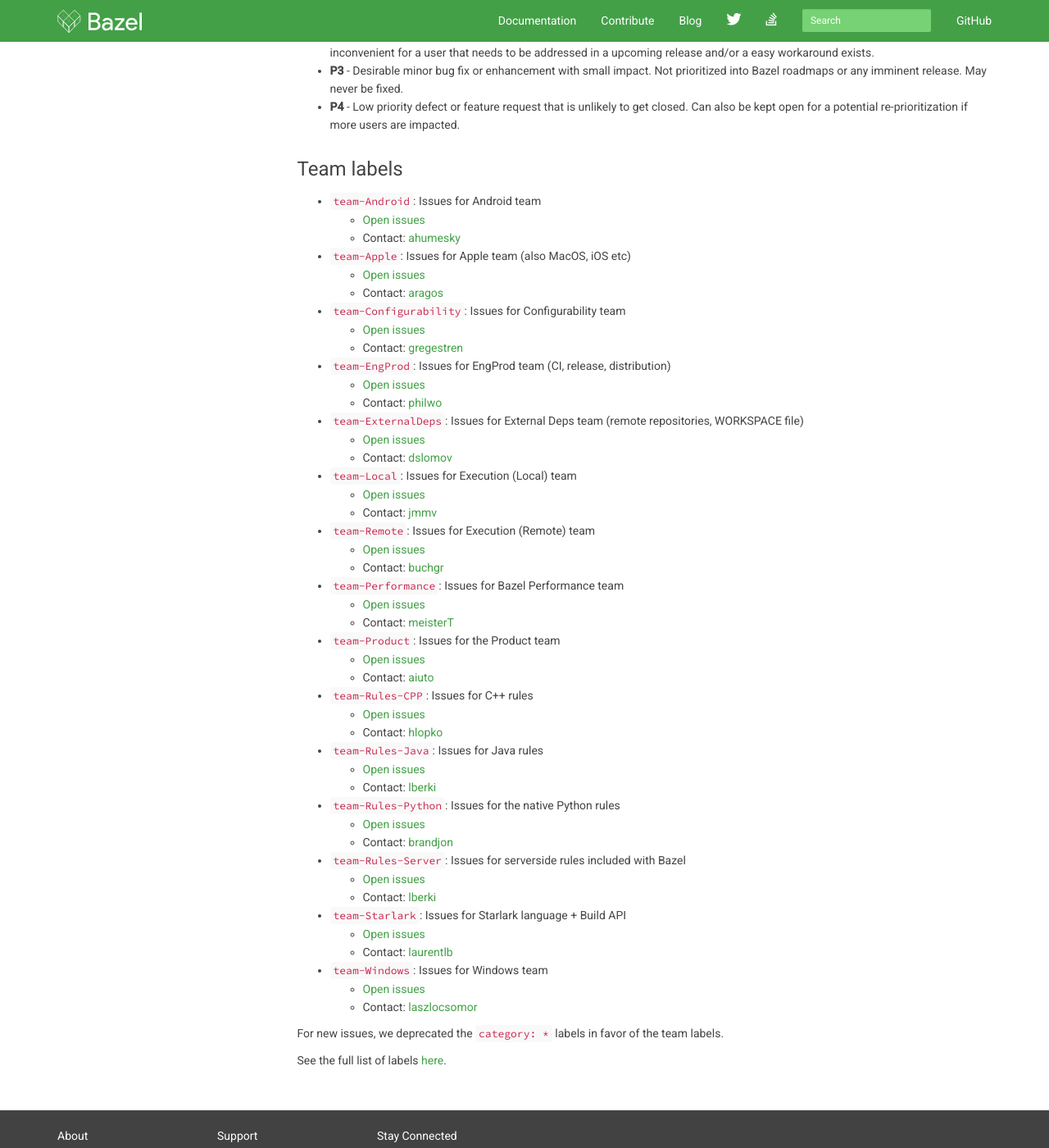
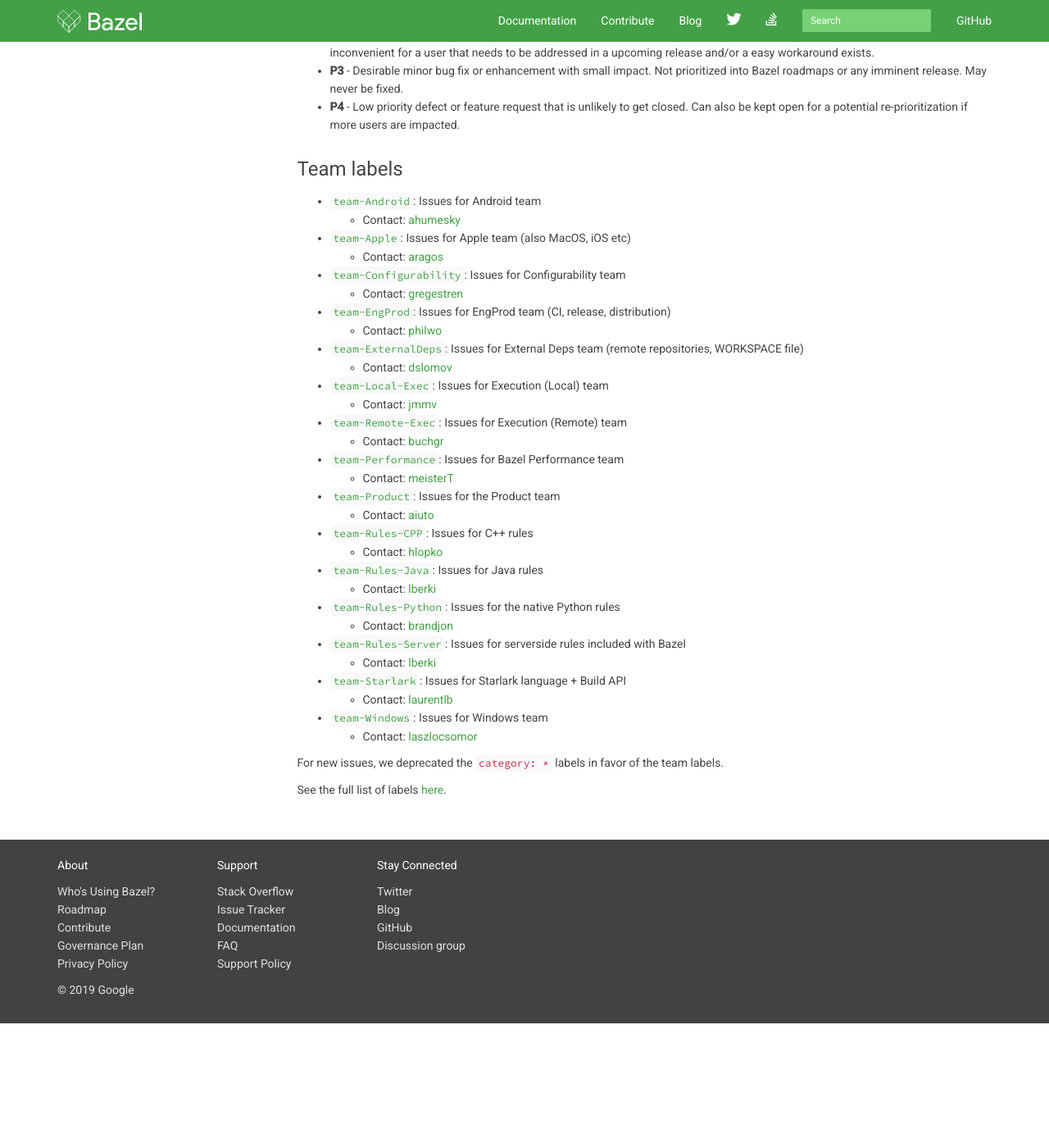
Before and after one commit to bazelbuild/bazel-website, a Jekyll site: the page built from maintainers-guide.md, in a window 1280 px wide and 1400 px high, scrolled down 3066 px. Shown: the whole window at 82% size. Built offline with Jekyll 4.4.1, drawn with Linux system fonts in a browser that asks for light colours; nearby versions of some CDN libraries; library files that are not in the unit come from our copies; comment, search, counter and statistics services are not loaded; after the commit the page ends 4314 px from its top, so only the background shows below that.

Commit message:
Address comments on review

```diff
--- a/maintainers-guide.md
+++ b/maintainers-guide.md
@@ -189,52 +189,37 @@
 
 ## Team labels
 
-* `team-Android`: Issues for Android team
-  * [Open issues](https://github.com/bazelbuild/bazel/labels/team-Android)
-  * Contact: [ahumesky](https://github.com/ahumesky)
-* `team-Apple`: Issues for Apple team (also MacOS, iOS etc)
-  * [Open issues](https://github.com/bazelbuild/bazel/labels/team-Apple)
-  * Contact: [aragos](https://github.com/aragos)
-* `team-Configurability`: Issues for Configurability team
-  * [Open issues](https://github.com/bazelbuild/bazel/labels/team-Configurability)
-  * Contact: [gregestren](https://github.com/gregestren)
-* `team-EngProd`: Issues for EngProd team (CI, release, distribution)
-  * [Open issues](https://github.com/bazelbuild/bazel/labels/team-Engprod)
-  * Contact: [philwo](https://github.com/philwo)
-* `team-ExternalDeps`: Issues for External Deps team (remote repositories,
-  WORKSPACE file)
-  * [Open issues](https://github.com/bazelbuild/bazel/labels/team-ExternalDeps)
-  * Contact: [dslomov](https://github.com/dslomov)
-* `team-Local`: Issues for Execution (Local) team
-  * [Open issues](https://github.com/bazelbuild/bazel/labels/team-Local)
-  * Contact: [jmmv](https://github.com/jmmv)
-* `team-Remote`: Issues for Execution (Remote) team
-  * [Open issues](https://github.com/bazelbuild/bazel/labels/team-Remote)
-  * Contact: [buchgr](https://github.com/buchgr)
-* `team-Performance`: Issues for Bazel Performance team
-  * [Open issues](https://github.com/bazelbuild/bazel/labels/team-Performance)
-  * Contact: [meisterT](https://github.com/meisterT)
-* `team-Product`: Issues for the Product team
-  * [Open issues](https://github.com/bazelbuild/bazel/labels/team-Product)
-  * Contact: [aiuto](https://github.com/aiuto)
-* `team-Rules-CPP`: Issues for C++ rules
-  * [Open issues](https://github.com/bazelbuild/bazel/labels/team-Rules-CPP)
-  * Contact: [hlopko](https://github.com/hlopko)
-* `team-Rules-Java`: Issues for Java rules
-  * [Open issues](https://github.com/bazelbuild/bazel/labels/team-Rules-Java)
-  * Contact: [lberki](https://github.com/lberki)
-* `team-Rules-Python`: Issues for the native Python rules
-  * [Open issues](https://github.com/bazelbuild/bazel/labels/team-Rules-Python)
-  * Contact: [brandjon](https://github.com/brandjon)
-* `team-Rules-Server`: Issues for serverside rules included with Bazel
-  * [Open issues](https://github.com/bazelbuild/bazel/labels/team-Rules-Server)
-  * Contact: [lberki](https://github.com/lberki)
-* `team-Starlark`: Issues for Starlark language + Build API
-  * [Open issues](https://github.com/bazelbuild/bazel/labels/team-Starlark)
-  * Contact: [laurentlb](https://github.com/laurentlb)
-* `team-Windows`: Issues for Windows team
-  * [Open issues](https://github.com/bazelbuild/bazel/labels/team-Windows)
-  * Contact: [laszlocsomor](https://github.com/laszlocsomor)
+*   [`team-Android`](https://github.com/bazelbuild/bazel/labels/team-Android): Issues for Android team
+    *   Contact: [ahumesky](https://github.com/ahumesky)
+*   [`team-Apple`](https://github.com/bazelbuild/bazel/labels/team-Apple): Issues for Apple team (also MacOS, iOS etc)
+    * Contact: [aragos](https://github.com/aragos)
+*   [`team-Configurability`](https://github.com/bazelbuild/bazel/labels/team-Configurability): Issues for Configurability team
+    * Contact: [gregestren](https://github.com/gregestren)
+*   [`team-EngProd`](https://github.com/bazelbuild/bazel/labels/team-Engprod): Issues for EngProd team (CI, release, distribution)
+    * Contact: [philwo](https://github.com/philwo)
+*   [`team-ExternalDeps`](https://github.com/bazelbuild/bazel/labels/team-ExternalDeps): Issues for External Deps team (remote repositories,
+    WORKSPACE file)
+    * Contact: [dslomov](https://github.com/dslomov)
+*   [`team-Local-Exec`](https://github.com/bazelbuild/bazel/labels/team-Local-Exec): Issues for Execution (Local) team
+    * Contact: [jmmv](https://github.com/jmmv)
+*   [`team-Remote-Exec`](https://github.com/bazelbuild/bazel/labels/team-Remote-Exec): Issues for Execution (Remote) team
+    * Contact: [buchgr](https://github.com/buchgr)
+*   [`team-Performance`](https://github.com/bazelbuild/bazel/labels/team-Performance): Issues for Bazel Performance team
+    * Contact: [meisterT](https://github.com/meisterT)
+*   [`team-Product`](https://github.com/bazelbuild/bazel/labels/team-Product): Issues for the Product team
+    * Contact: [aiuto](https://github.com/aiuto)
+*   [`team-Rules-CPP`](https://github.com/bazelbuild/bazel/labels/team-Rules-CPP): Issues for C++ rules
+    * Contact: [hlopko](https://github.com/hlopko)
+*   [`team-Rules-Java`](https://github.com/bazelbuild/bazel/labels/team-Rules-Java): Issues for Java rules
+    * Contact: [lberki](https://github.com/lberki)
+*   [`team-Rules-Python`](https://github.com/bazelbuild/bazel/labels/team-Rules-Python): Issues for the native Python rules
+    * Contact: [brandjon](https://github.com/brandjon)
+*   [`team-Rules-Server`](https://github.com/bazelbuild/bazel/labels/team-Rules-Server): Issues for serverside rules included with Bazel
+    * Contact: [lberki](https://github.com/lberki)
+*   [`team-Starlark`](https://github.com/bazelbuild/bazel/labels/team-Starlark): Issues for Starlark language + Build API
+    * Contact: [laurentlb](https://github.com/laurentlb)
+*   [`team-Windows`](https://github.com/bazelbuild/bazel/labels/team-Windows): Issues for Windows team
+    * Contact: [laszlocsomor](https://github.com/laszlocsomor)
 
 For new issues, we deprecated the `category: *` labels in favor of the team labels.
 
```
